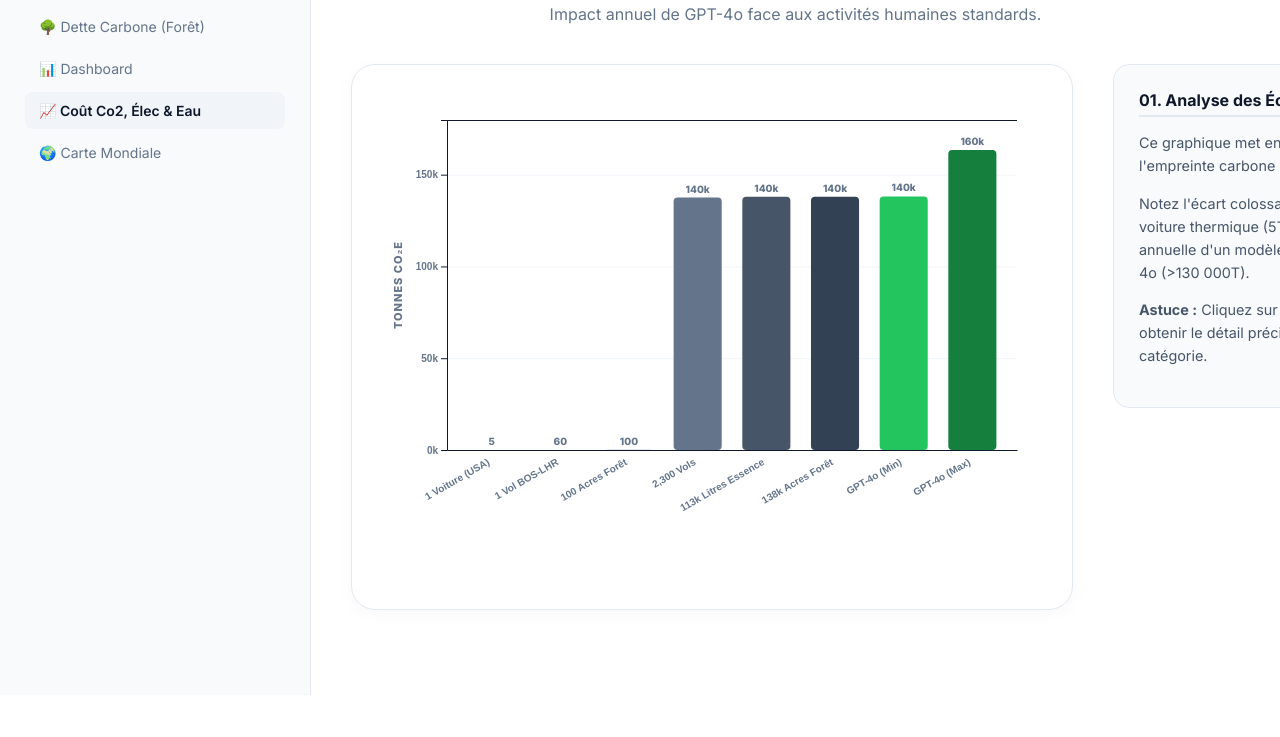
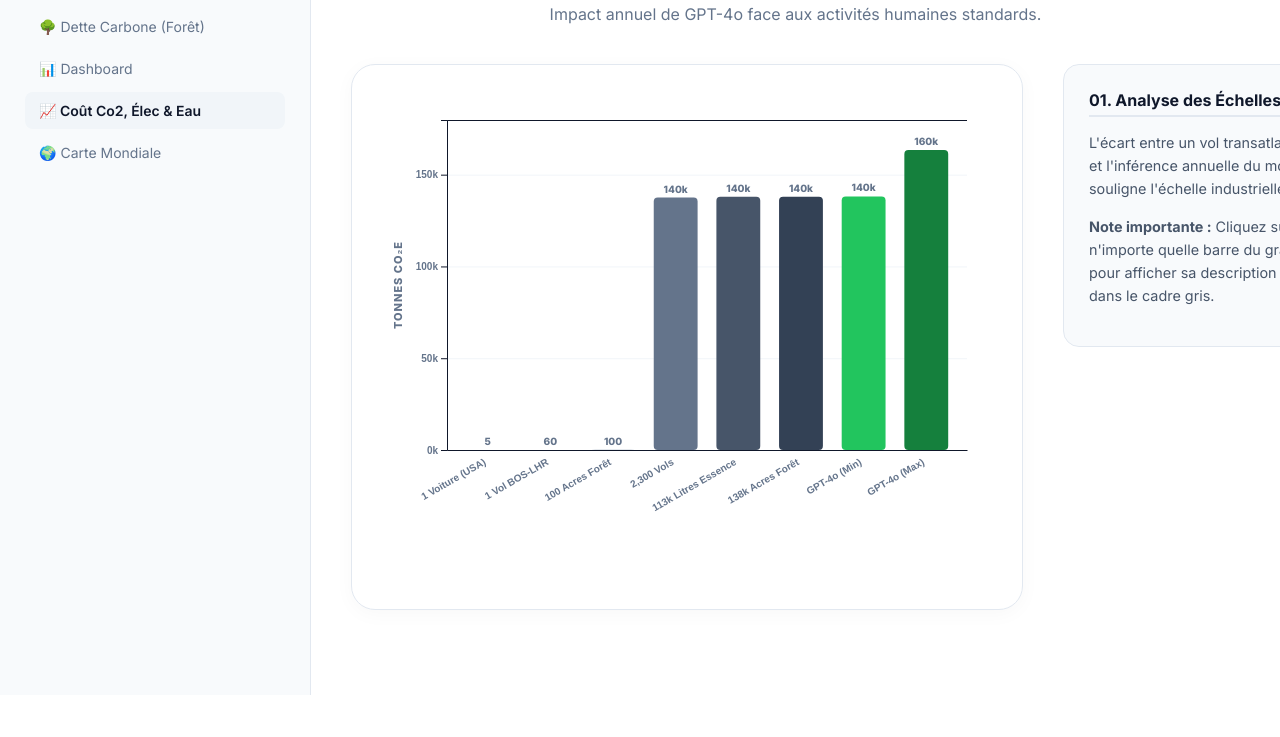
Before and after one commit to sa-mmmy/Projet-Data-viz, a plain HTML site: page Effects.html in a window 1280 px wide. Shown: the part 105-842 px from the top of the page. Drawn offline with nearby package versions, Linux system fonts and the light colour scheme.

Commit message:
fixing details in barchart

```diff
--- a/Effects.html
+++ b/Effects.html
@@ -21,7 +21,7 @@
     .sidebar-item { padding: 10px 14px; color: var(--text-muted); text-decoration: none; border-radius: 8px; font-size: 14px; display: block; margin-bottom: 5px; }
     .sidebar-item.active { background: #f1f5f9; color: var(--text-main); font-weight: 600; }
 
-    /* Main Area Scrollable */
+    /* Main Area */
     #main-zone { flex: 1; overflow-y: auto; padding: 40px; scroll-behavior: smooth; }
 
     .section-container { max-width: 1100px; margin: 0 auto 100px auto; }
@@ -29,16 +29,15 @@
 
     .viz-card { background: #fff; border: 1px solid var(--border); border-radius: 24px; padding: 35px; box-shadow: 0 4px 20px rgba(0,0,0,0.03); margin-bottom: 30px; position: relative; }
 
-    /* Layout Alterné Texte/Graphique */
+    /* Layout */
     .split-layout { display: grid; grid-template-columns: 1fr 300px; gap: 40px; align-items: start; }
     .split-layout.reverse { grid-template-columns: 300px 1fr; }
 
-    /* Styling Graphiques */
+    /* Graphiques */
     .axis-title { font-size: 11px; font-weight: 800; fill: var(--text-muted); text-transform: uppercase; letter-spacing: 1px; }
     .axis-label { font-size: 10px; font-weight: 700; fill: var(--text-muted); }
     .grid line { stroke: #f1f5f9; }
 
-    /* Légendes Interactives */
     .legend-row { display: flex; gap: 15px; margin-bottom: 20px; justify-content: center; }
     .pill { padding: 8px 16px; border-radius: 100px; font-size: 11px; font-weight: 800; cursor: pointer; opacity: 0.3; transition: 0.3s; color: white; border: none; }
     .pill.active { opacity: 1; box-shadow: 0 4px 10px rgba(0,0,0,0.1); }
@@ -47,12 +46,12 @@
     .analysis-box h3 { margin: 0 0 10px 0; font-size: 1rem; border-bottom: 2px solid var(--border); padding-bottom: 5px; }
     .analysis-box p { font-size: 0.9rem; line-height: 1.6; color: #475569; }
 
-    /* Info Pane (Bar Chart) */
+    /* --- INFO PANE (LA PARTIE QUI ETAIT VIDE) --- */
     #info-pane {
-      margin-top: 20px; background: #f1f5f9; padding: 0; max-height: 0; overflow: hidden; border-radius: 16px;
-      transition: all 0.5s ease;
+      margin-top: 20px; background: #f8fafc; padding: 0; max-height: 0; overflow: hidden; border-radius: 16px;
+      transition: all 0.5s ease; border: 0px solid transparent;
     }
-    #info-pane.visible { padding: 20px; max-height: 200px; border: 1px solid var(--border); }
+    #info-pane.visible { padding: 20px; max-height: 200px; border: 1px solid var(--carbon); }
 
     .tooltip { position: absolute; opacity: 0; background: #1e293b; color: white; padding: 10px; border-radius: 8px; font-size: 11px; pointer-events: none; z-index: 1000; }
   </style>
@@ -72,25 +71,25 @@
 
     <section id="section-bars" class="section-container">
         <div class="header-block">
-            <h1>Comparaison des Émissions CO₂e</h1>
+            <h1>Comparaison des Émissions CO₂e de l'année 2025 </h1>
             <p style="color: var(--text-muted);">Impact annuel de GPT-4o face aux activités humaines standards.</p>
         </div>
 
         <div class="split-layout">
             <div class="viz-card">
-                <svg id="barChart" width="650" height="450"></svg>
+                <svg id="barChart" width="600" height="450"></svg>
 
                 <div id="info-pane">
-                    <h4 id="info-title" style="margin:0; font-size:11px; color:var(--carbon); text-transform:uppercase;">Détails</h4>
-                    <div id="info-val" style="font-size: 18px; font-weight: 800; margin: 5px 0;"></div>
-                    <p id="info-desc" style="margin:0; font-size: 13px; color: var(--text-muted); line-height: 1.5;"></p>
+                    <h4 id="info-title" style="margin:0; font-size:12px; color:var(--carbon); text-transform:uppercase; font-weight: 800;">Détails</h4>
+                    <div id="info-val" style="font-size: 24px; font-weight: 800; margin: 8px 0; color: var(--text-main);"></div>
+                    <p id="info-desc" style="margin:0; font-size: 14px; color: var(--text-muted); line-height: 1.5;"></p>
                 </div>
             </div>
+
             <div class="analysis-box">
                 <h3>01. Analyse des Échelles</h3>
-                <p>Ce graphique met en perspective l'empreinte carbone massive de l'IA.</p>
-                <p>Notez l'écart colossal entre une voiture thermique (5T) et l'inférence annuelle d'un modèle comme GPT-4o (>130 000T).</p>
-                <p><b>Astuce :</b> Cliquez sur les barres pour obtenir le détail précis de chaque catégorie.</p>
+                <p>L'écart entre un vol transatlantique et l'inférence annuelle du modèle souligne l'échelle industrielle de l'IA.</p>
+                <p><b>Note importante :</b> Cliquez sur n'importe quelle barre du graphique pour afficher sa description exacte dans le cadre gris.</p>
             </div>
         </div>
     </section>
@@ -110,11 +109,11 @@
         <div class="split-layout reverse">
             <div class="analysis-box">
                 <h3>02. Dynamique Temporelle</h3>
-                <p>L'utilisation d'une échelle logarithmique permet de visualiser la croissance exponentielle sans écraser les données initiales (minutes vs années).</p>
+                <p>L'utilisation d'une échelle logarithmique permet de visualiser la croissance exponentielle sans écraser les données initiales.</p>
                 <p>Les bandes d'incertitude (±10x) reflètent la variabilité de l'efficacité des data centers mondiaux.</p>
             </div>
             <div class="viz-card">
-                <svg id="lineChart" width="650" height="400"></svg>
+                <svg id="lineChart" width="600" height="400"></svg>
             </div>
         </div>
     </section>
@@ -123,18 +122,18 @@
   </main>
 
   <script>
-    /* --- DATASETS --- */
+    /* --- DATASETS (Variables renommées pour clarté) --- */
 
-    // TOUTES LES 8 DONNÉES RESTAURÉES
+    // Noms des clés: label, value, color, desc
     const barData = [
-      { l: "1 Voiture (USA)", v: 5, c: "#cbd5e1", desc: "Émissions moyennes d'une voiture thermique américaine sur un an." },
-      { l: "1 Vol BOS-LHR", v: 60, c: "#cbd5e1", desc: "Impact carbone d'un trajet aller simple Boston-Londres." },
-      { l: "100 Acres Forêt", v: 100, c: "#94a3b8", desc: "Quantité de CO2 absorbée par 404 686 m² de forêt par an." },
-      { l: "2,300 Vols", v: 137531, c: "#64748b", desc: "Équivalent d'un trafic aérien massif groupé." },
-      { l: "113k Litres Essence", v: 138000, c: "#475569", desc: "Émissions générées par la combustion de 30 000 gallons d'essence." },
-      { l: "138k Acres Forêt", v: 138000, c: "#334155", desc: "La surface de forêt nécessaire pour compenser l'estimation basse de GPT-4o." },
-      { l: "GPT-4o (Min)", v: 138125, c: "#22c55e", desc: "Estimation minimale des émissions liées à l'inférence annuelle de GPT-4o." },
-      { l: "GPT-4o (Max)", v: 163441, c: "#15803d", desc: "Estimation maximale de la consommation de carbone pour faire tourner le modèle en 2025." }
+      { label: "1 Voiture (USA)", value: 5, color: "#cbd5e1", desc: "Émissions moyennes d'une voiture thermique américaine sur un an." },
+      { label: "1 Vol BOS-LHR", value: 60, color: "#cbd5e1", desc: "Impact carbone d'un trajet aller simple Boston-Londres." },
+      { label: "100 Acres Forêt", value: 100, color: "#94a3b8", desc: "Quantité de CO2 absorbée par 404 686 m² de forêt par an." },
+      { label: "2,300 Vols", value: 137531, color: "#64748b", desc: "Équivalent d'un trafic aérien massif groupé." },
+      { label: "113k Litres Essence", value: 138000, color: "#475569", desc: "Émissions générées par la combustion de 30 000 gallons d'essence." },
+      { label: "138k Acres Forêt", value: 138000, color: "#334155", desc: "La surface de forêt nécessaire pour compenser l'estimation basse de GPT-4o." },
+      { label: "GPT-4o (Min)", value: 138125, color: "#22c55e", desc: "Estimation minimale des émissions liées à l'inférence annuelle de GPT-4o." },
+      { label: "GPT-4o (Max)", value: 163441, color: "#15803d", desc: "Estimation maximale de la consommation de carbone pour faire tourner le modèle en 2025." }
     ];
 
     const Q_DAY = 2.5e9, CO2_G = 2.33, WH = 10, WATER_MIN = 102972;
@@ -146,52 +145,46 @@
     };
 
     /* --- RENDER BAR CHART --- */
-    const bSvg = d3.select("#barChart"), bMargin = {top:20, right:20, bottom:100, left:60}; // Bottom augmenté pour labels inclinés
-    const bW = 650 - bMargin.left - bMargin.right, bH = 450 - bMargin.top - bMargin.bottom;
+    const bSvg = d3.select("#barChart"), bMargin = {top:20, right:20, bottom:100, left:60};
+    const bW = 600 - bMargin.left - bMargin.right, bH = 450 - bMargin.top - bMargin.bottom;
     const bg = bSvg.append("g").attr("transform", `translate(${bMargin.left},${bMargin.top})`);
 
-    const bx = d3.scaleBand().range([0, bW]).domain(barData.map(d=>d.l)).padding(0.3);
-    const by = d3.scaleLinear().range([bH, 0]).domain([0, d3.max(barData, d=>d.v)*1.1]);
+    // Utilisation de .label et .value
+    const bx = d3.scaleBand().range([0, bW]).domain(barData.map(d=>d.label)).padding(0.3);
+    const by = d3.scaleLinear().range([bH, 0]).domain([0, d3.max(barData, d=>d.value)*1.1]);
 
-    // Grille
     bg.append("g").attr("class", "grid").call(d3.axisLeft(by).ticks(5).tickSize(-bW).tickFormat(""));
 
-    // Barres
     bg.selectAll("rect").data(barData).enter().append("rect")
-      .attr("x", d=>bx(d.l)).attr("y", d=>by(d.v)).attr("width", bx.bandwidth()).attr("height", d=>bH - by(d.v))
-      .attr("fill", d=>d.c).attr("rx", 4)
+      .attr("x", d=>bx(d.label)).attr("y", d=>by(d.value)).attr("width", bx.bandwidth()).attr("height", d=>bH - by(d.value))
+      .attr("fill", d=>d.color).attr("rx", 4)
       .style("cursor", "pointer")
       .on("mouseover", function() { d3.select(this).style("opacity", 0.8); })
       .on("mouseout", function() { d3.select(this).style("opacity", 1); })
       .on("click", (e, d) => {
+          // CORRECTION ICI : Utilisation explicite des bonnes propriétés
           d3.select("#info-pane").classed("visible", true);
-          d3.select("#info-title").text(d.label.replace(/\n/g, " "));
-          d3.select("#info-val").text(d.value.toLocaleString() + " T CO₂e");
-          d3.select("#info-desc").text(d.desc);
+          d3.select("#info-title").text(d.label); // .label existe
+          d3.select("#info-val").text(d.value.toLocaleString() + " T CO₂e"); // .value existe
+          d3.select("#info-desc").text(d.desc); // .desc existe
       });
 
-    // Valeurs sur barres (Format compact pour éviter chevauchement)
+    // Valeurs sur barres
     bg.selectAll(".val").data(barData).enter().append("text")
-      .attr("class", "axis-label")
-      .attr("x", d=>bx(d.l)+bx.bandwidth()/2).attr("y", d=>by(d.v)-5)
-      .attr("text-anchor", "middle")
-      .style("font-weight", "800")
-      .text(d => d.v > 1000 ? d3.format(".2s")(d.v) : d.v);
+      .attr("class", "axis-label").attr("x", d=>bx(d.label)+bx.bandwidth()/2).attr("y", d=>by(d.value)-5)
+      .attr("text-anchor", "middle").style("font-weight", "800")
+      .text(d => d.value > 1000 ? d3.format(".2s")(d.value) : d.value);
 
-    // Axes Bar
+    // Axes
     bg.append("g").attr("transform", `translate(0,${bH})`).call(d3.axisBottom(bx).tickSize(0).tickPadding(10))
-      .selectAll("text")
-      .attr("class", "axis-label")
-      .style("text-anchor", "end")
-      .attr("dx", "-0.8em").attr("dy", "0.15em")
-      .attr("transform", "rotate(-30)"); // Rotation des labels pour lisibilité
+      .selectAll("text").attr("class", "axis-label").style("text-anchor", "end").attr("dx", "-0.8em").attr("dy", "0.15em").attr("transform", "rotate(-30)");
 
     bg.append("g").call(d3.axisLeft(by).ticks(5, "~s")).selectAll("text").attr("class", "axis-label");
     bg.append("text").attr("class", "axis-title").attr("transform", "rotate(-90)").attr("y", -45).attr("x", -bH/2).attr("text-anchor", "middle").text("Tonnes CO₂e");
 
     /* --- RENDER LINE CHART --- */
     const lSvg = d3.select("#lineChart"), lMargin = {top:20, right:30, bottom:50, left:60};
-    const lW = 650 - lMargin.left - lMargin.right, lH = 400 - lMargin.top - lMargin.bottom;
+    const lW = 600 - lMargin.left - lMargin.right, lH = 400 - lMargin.top - lMargin.bottom;
     const lg = lSvg.append("g").attr("transform", `translate(${lMargin.left},${lMargin.top})`);
 
     const lData = timeS.map(d => {
@@ -212,7 +205,6 @@
         group.append("path").datum(lData).attr("fill", "none").attr("stroke", m.color).attr("stroke-width", 3)
              .attr("d", d3.line().x(d => lx(d.time)).y(d => ly(d[key])).curve(d3.curveMonotoneX));
 
-        // Tooltip interaction
         group.selectAll(".dot").data(lData).enter().append("circle")
             .attr("cx", d => lx(d.time)).attr("cy", d => ly(d[key])).attr("r", 5).attr("fill", m.color)
             .on("mouseover", (e, d) => showTooltip(e, d, key))
@@ -221,7 +213,10 @@
 
     lg.append("g").attr("transform", `translate(0,${lH})`).call(d3.axisBottom(lx).tickSize(0).tickPadding(15)).selectAll("text").attr("class", "axis-label");
     lg.append("g").call(d3.axisLeft(ly).ticks(5, "~s")).selectAll("text").attr("class", "axis-label");
+
+    // TITRES AJOUTÉS ICI
     lg.append("text").attr("class", "axis-title").attr("x", lW/2).attr("y", lH + 40).attr("text-anchor", "middle").text("Horizon Temporel");
+    lg.append("text").attr("class", "axis-title").attr("transform", "rotate(-90)").attr("y", -45).attr("x", -lH/2).attr("text-anchor", "middle").text("Volumes d'Impact (Log)");
 
     window.toggleMetric = (key) => {
         lineMetrics[key].visible = !lineMetrics[key].visible;
```
Also changed, not shown: index.html (+1 -1 lines).
